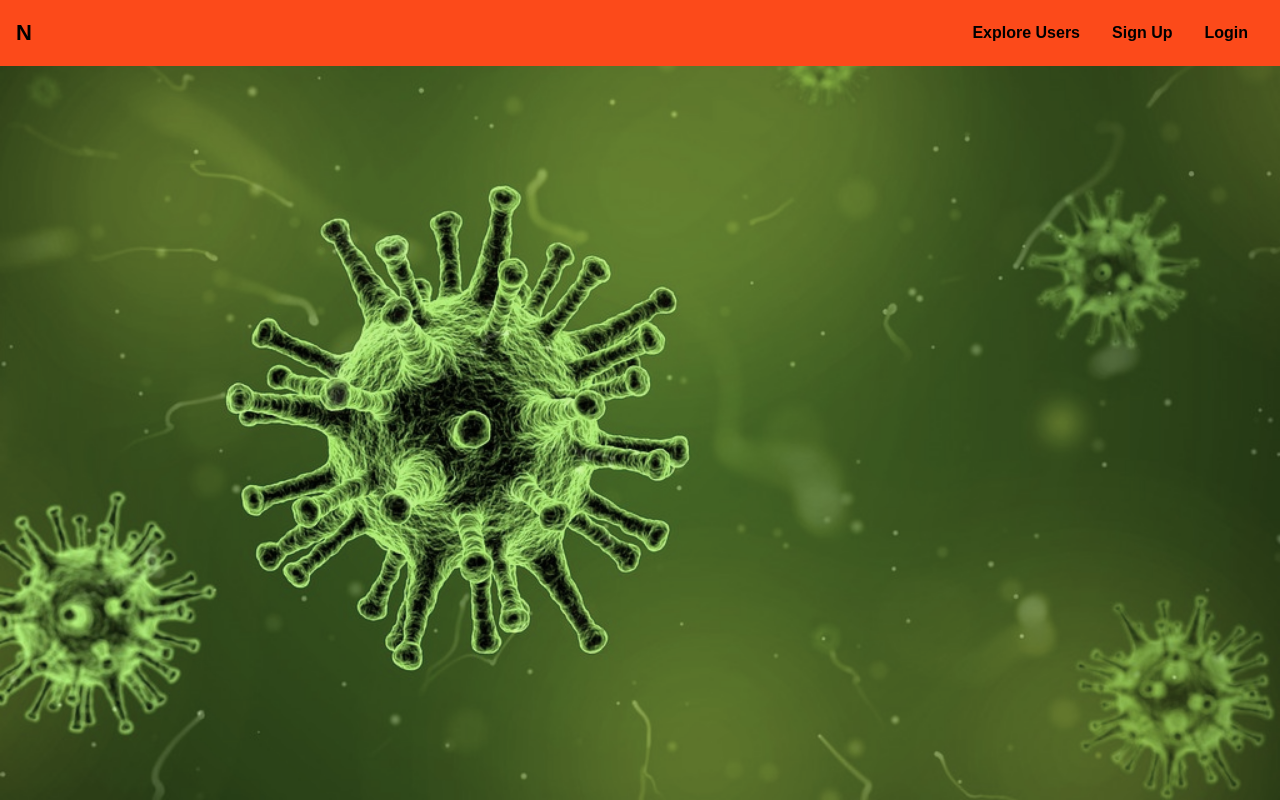
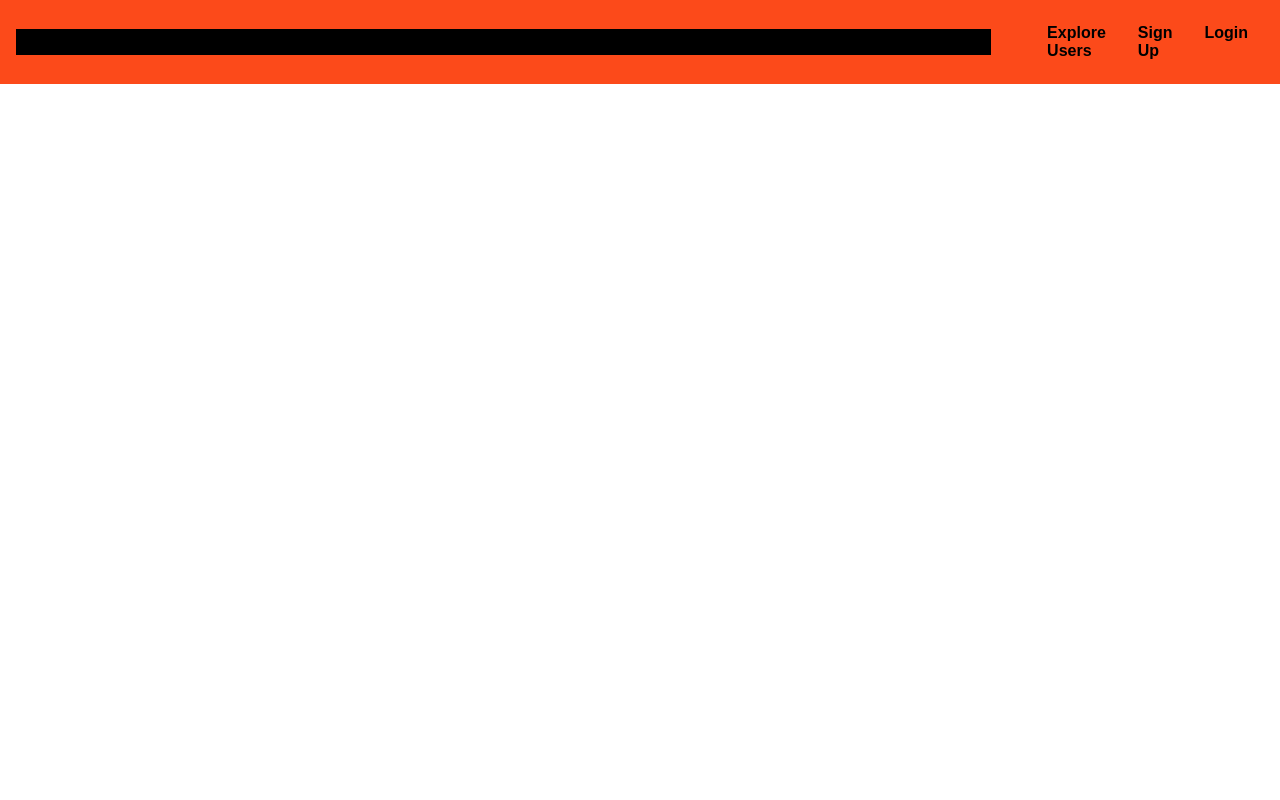
Before and after one commit to nealthom/social, a React (Create React App) app in the folder client/: page /login in a window 1280 px wide. Built offline with nearby package versions, Linux system fonts and the light colour scheme.

Commit message:
Working on Routing

```diff
--- a/client/package.json
+++ b/client/package.json
@@ -5,7 +5,8 @@
   "dependencies": {
     "react": "^16.8.3",
     "react-dom": "^16.8.3",
-    "react-scripts": "2.1.5"
+    "react-router-dom": "^5.0.0",
+    "react-scripts": "^2.1.8"
   },
   "scripts": {
     "start": "react-scripts start",
--- a/client/src/App.js
+++ b/client/src/App.js
@@ -1,14 +1,24 @@
 import React, {Component} from 'react';
+import {BrowserRouter as Router, Route} from 'react-router-dom';
+
 import Navbar from './components/layout/Navbar';
 import Landing from './components/layout/Landing';
+import Register from './components/auth/Register';
+import Login from './components/auth/Login';
 
 class App extends Component {
   render() {
     return (
-      <div className="App">
-        <Navbar />
-        <Landing />
-      </div>
+      <Router>
+        <div className="App">
+          <Navbar />
+          <Route exact path="/" component={Landing} />
+          <div className="container">
+            <Route exact path="/register" component={Register} />
+            <Route exact path="/login" component={Login} />
+          </div>
+        </div>
+      </Router>
     );
   }
 }
--- /dev/null
+++ b/client/src/components/auth/Login.js
@@ -0,0 +1,14 @@
+import React, {Component} from 'react';
+import Styles from './Login.module.css';
+
+class Login extends Component {
+  render() {
+    return (
+      <div>
+        <h1>Login</h1>
+      </div>
+    );
+  }
+}
+
+export default Login;
--- /dev/null
+++ b/client/src/components/auth/Login.module.css
@@ -0,0 +1,7 @@
+div {
+  margin: 0;
+  z-index: 10000;
+  color: blue;
+  background: black;
+  width: 100%;
+}
--- /dev/null
+++ b/client/src/components/auth/Register.js
@@ -0,0 +1,13 @@
+import React, {Component} from 'react';
+
+class Register extends Component {
+  render() {
+    return (
+      <div>
+        <h1>Register</h1>
+      </div>
+    );
+  }
+}
+
+export default Register;
--- a/client/src/components/layout/Navbar.js
+++ b/client/src/components/layout/Navbar.js
@@ -1,6 +1,6 @@
 import React, {Component} from 'react';
 import Styles from './Navbar.module.css';
-export class Navbar extends Component {
+class Navbar extends Component {
   state = {
     mobileNav: false
   };
--- a/client/src/index.css
+++ /dev/null
@@ -1,14 +0,0 @@
-body {
-  margin: 0;
-  padding: 0;
-  font-family: -apple-system, BlinkMacSystemFont, "Segoe UI", "Roboto", "Oxygen",
-    "Ubuntu", "Cantarell", "Fira Sans", "Droid Sans", "Helvetica Neue",
-    sans-serif;
-  -webkit-font-smoothing: antialiased;
-  -moz-osx-font-smoothing: grayscale;
-}
-
-code {
-  font-family: source-code-pro, Menlo, Monaco, Consolas, "Courier New",
-    monospace;
-}
--- a/client/src/index.js
+++ b/client/src/index.js
@@ -1,6 +1,5 @@
 import React from 'react';
 import ReactDOM from 'react-dom';
-import './index.css';
 import App from './App';
 import * as serviceWorker from './serviceWorker';
 
```
